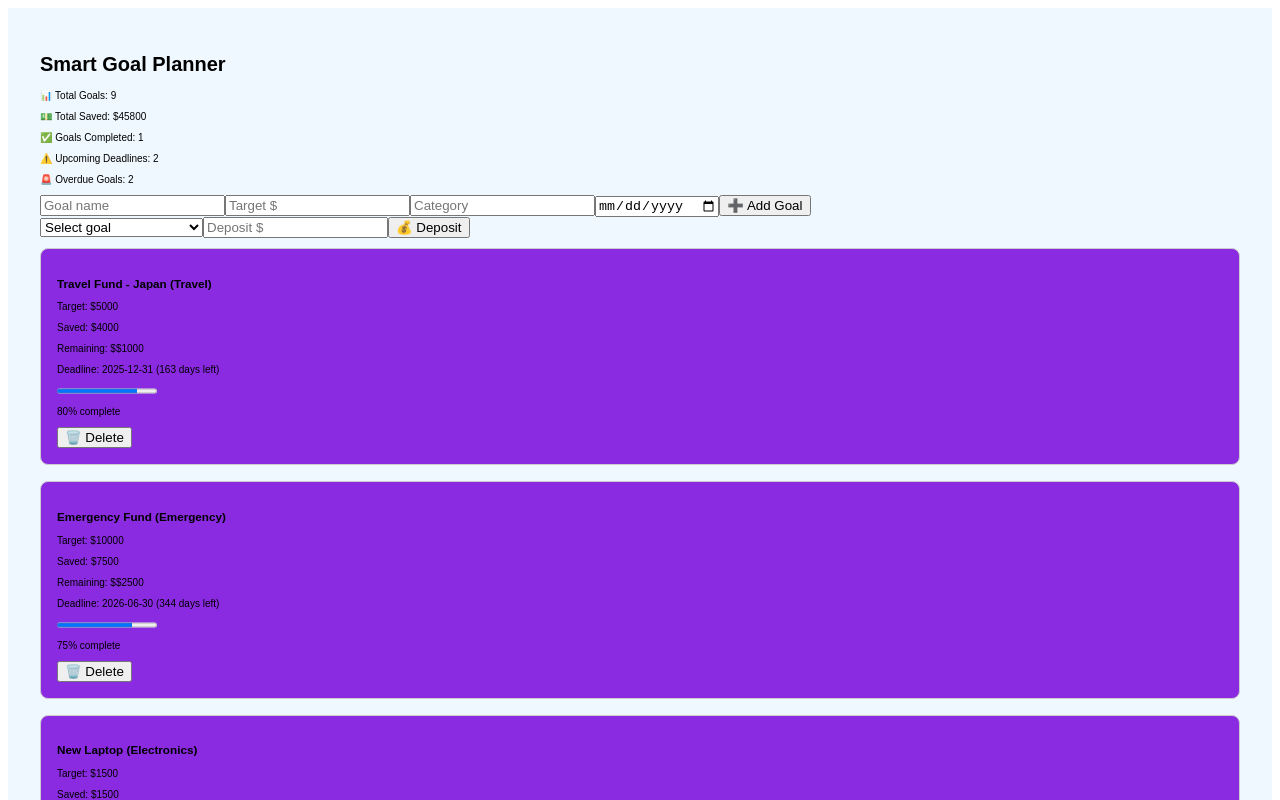
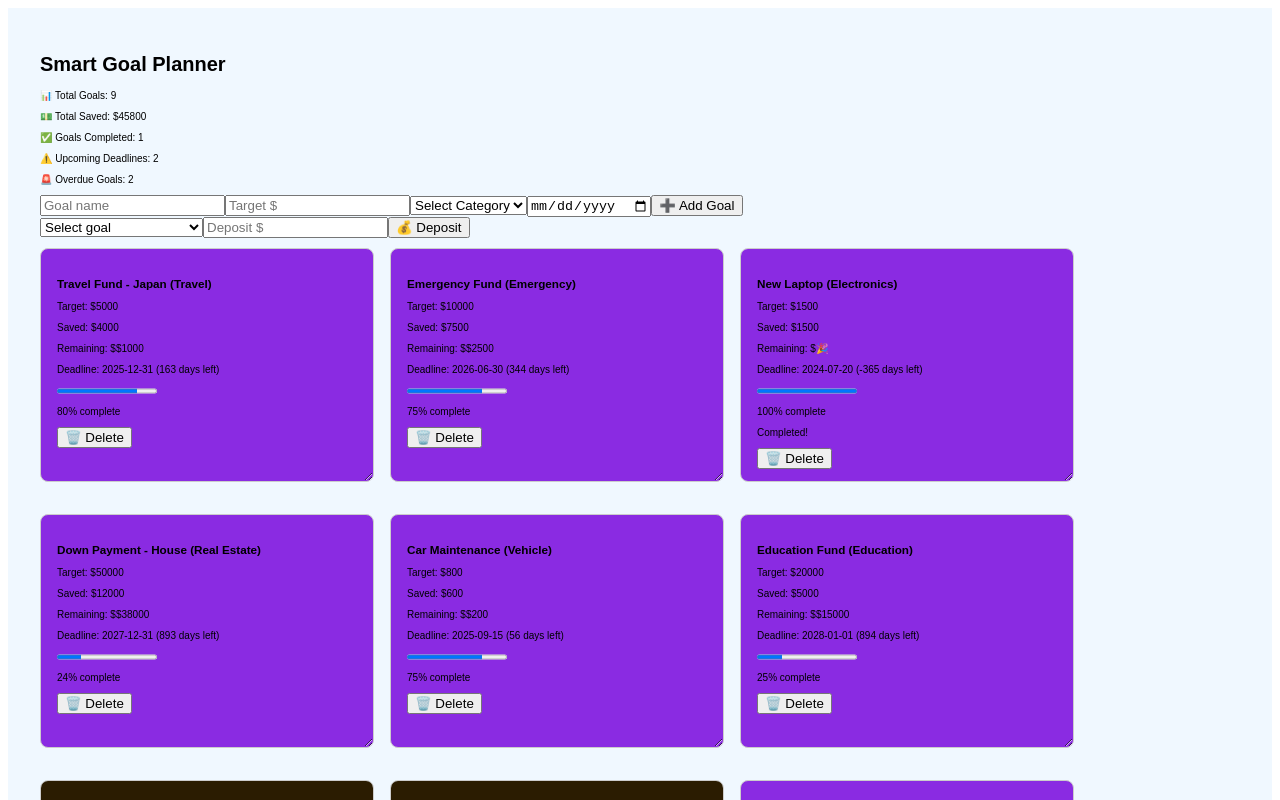
Before and after one commit to Ongeri123/Smart-goal-planner, a React (Vite) app: page / in a window 1280 px wide. Shown: the top 800 px of the page. Built offline with nearby package versions, Linux system fonts and the light colour scheme; data requests are answered from the project's data file.

Commit message:
modified json and category

```diff
--- a/src/AddGoalForm.jsx
+++ b/src/AddGoalForm.jsx
@@ -29,7 +29,7 @@ function AddGoalForm({ setGoals }) {
       createdAt: new Date().toISOString()
     };
 
-    // A try...catch block to handle the asynchronous API call.
+    // A try catch block to handle the asynchronous API call.
     try {
       const res = await addGoal(newGoal);
       // On success, update the goals list in the parent App component.
@@ -46,7 +46,17 @@ function AddGoalForm({ setGoals }) {
     <form onSubmit={handleSubmit}>
       <input name="name" value={formData.name} onChange={handleChange} placeholder="Goal name" required />
       <input name="targetAmount" type="number" value={formData.targetAmount} onChange={handleChange} placeholder="Target $" required />
-      <input name="category" value={formData.category} onChange={handleChange} placeholder="Category" />
+      <select name="category" value={formData.category} onChange={handleChange} required>
+        <option value="">Select Category</option>
+        <option value="Travel">Travel</option>
+        <option value="Emergency">Emergency</option>
+        <option value="Electronics">Electronics</option>
+        <option value="Real Estate">Real Estate</option>
+        <option value="Vehicle">Vehicle</option>
+        <option value="Education">Education</option>
+        <option value="Shopping">Shopping</option>
+        <option value="Retirement">Retirement</option>
+      </select>
       <input name="deadline" type="date" value={formData.deadline} onChange={handleChange} required />
       <button type="submit">➕ Add Goal</button>
     </form>
--- a/src/App.css
+++ b/src/App.css
@@ -15,6 +15,12 @@
   border-radius: 8px;
   background-color: blueviolet;
   height: fit-content;
+  resize: both;
+  overflow: auto;
+  min-width: 200px;
+  min-height: 150px;
+  width: 300px;
+  height: 200px;
 }
 
 .goal-card.warning {
@@ -39,6 +45,12 @@
     font-size: 0.9rem;
   }
 }
+.goal-list {
+  display: flex;
+  flex-wrap: wrap;
+  gap: 1rem;
+}
+
 progress {
   transition: width 0.3s ease-in-out;
 }
--- a/src/Services/goalApi.js
+++ b/src/Services/goalApi.js
@@ -1,8 +1,20 @@
-import axios from "axios";
+export const fetchGoals = async () => {
+  const response = await fetch('/db.json');
+  const data = await response.json();
+  return { data: data.goals };
+};
 
-const BASE_URL = "http://localhost:3000/goals";
+export const addGoal = (goal) => {
+  console.log('Add goal (static mode):', goal);
+  return Promise.resolve({ data: { id: Date.now().toString(), ...goal } });
+};
 
-export const fetchGoals = () => axios.get(BASE_URL);
-export const addGoal = (goal) => axios.post(BASE_URL, goal);
-export const updateGoal = (id, updates) => axios.patch(`${BASE_URL}/${id}`, updates);
-export const deleteGoal = (id) => axios.delete(`${BASE_URL}/${id}`);
+export const updateGoal = (id, updates) => {
+  console.log('Update goal (static mode):', id, updates);
+  return Promise.resolve({ data: { id, ...updates } });
+};
+
+export const deleteGoal = (id) => {
+  console.log('Delete goal (static mode):', id);
+  return Promise.resolve({ data: { id } });
+};
```
Also changed, not shown: public/db.json (renamed from db.json), 1 other file (tests, documents, lock files or other folders).
